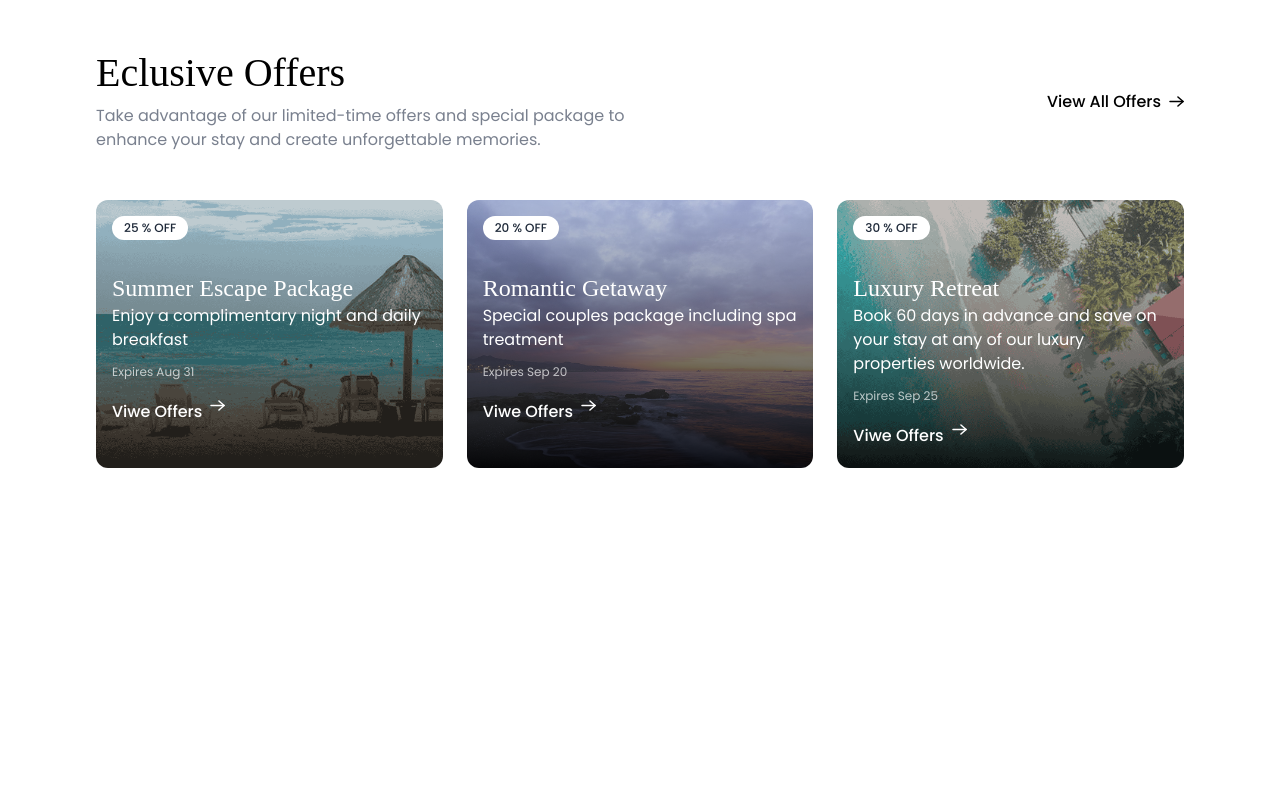
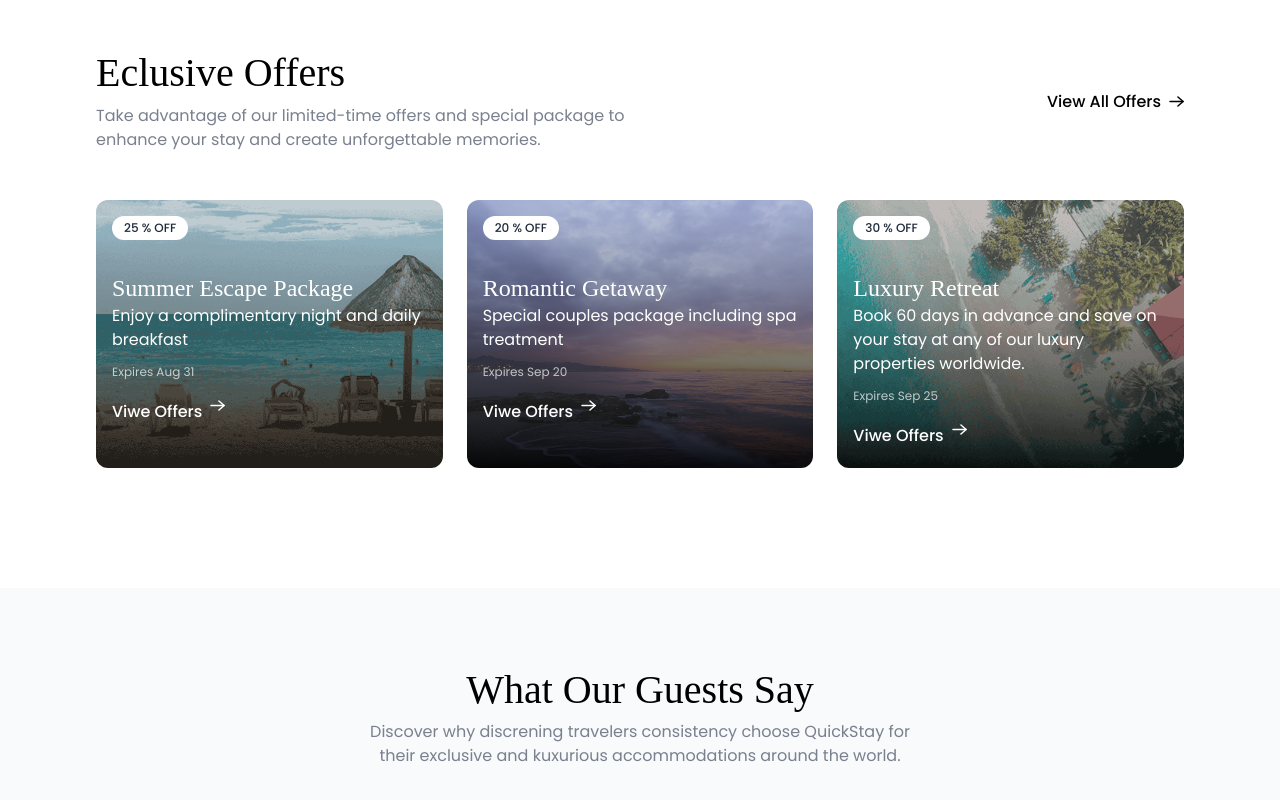
Before and after one commit to rupaliwakhare/Restrorent-, a React (Vite) app in the folder 4.Hotels-Booking/front-end/: page / in a window 1280 px wide. Shown: the part 1644-2444 px from the top of the page. Before the commit the page ends 2232 px from the top, so only its background shows below. Built offline with nearby package versions, Linux system fonts and the light colour scheme; no server answers.

Commit message:
Tesimonial-section

```diff
--- /dev/null
+++ b/4.Hotels-Booking/front-end/src/Components/Testimonial.jsx
@@ -0,0 +1,12 @@
+import React from 'react'
+import Title from './Title'
+
+const Testimonial = () => {
+  return (
+    <div className='flex flex-col items-center px-6 md:px-16 md:px16 lg:px-24 bg-slate-50 pt-20 pb-30'>
+      <Title title="What Our Guests Say" subTitle="Discover why discrening travelers consistency choose QuickStay for their exclusive and kuxurious accommodations around the world."/>
+    </div>
+  )
+}
+
+export default Testimonial
--- a/4.Hotels-Booking/front-end/src/Pages/Home.jsx
+++ b/4.Hotels-Booking/front-end/src/Pages/Home.jsx
@@ -2,6 +2,7 @@ import React from 'react'
 import Hero from '../Components/Hero.jsx'
 import FeatureDestination from '../Components/FeatureDestination.jsx'
 import ExcusiveOffers from '../Components/ExcusiveOffers.jsx'
+import Testimonial from '../Components/Testimonial.jsx'
 
 
 const Home = () => {
@@ -10,6 +11,7 @@ const Home = () => {
    <Hero />
    <FeatureDestination />
    <ExcusiveOffers />
+   <Testimonial />
   </>
 
 
```
